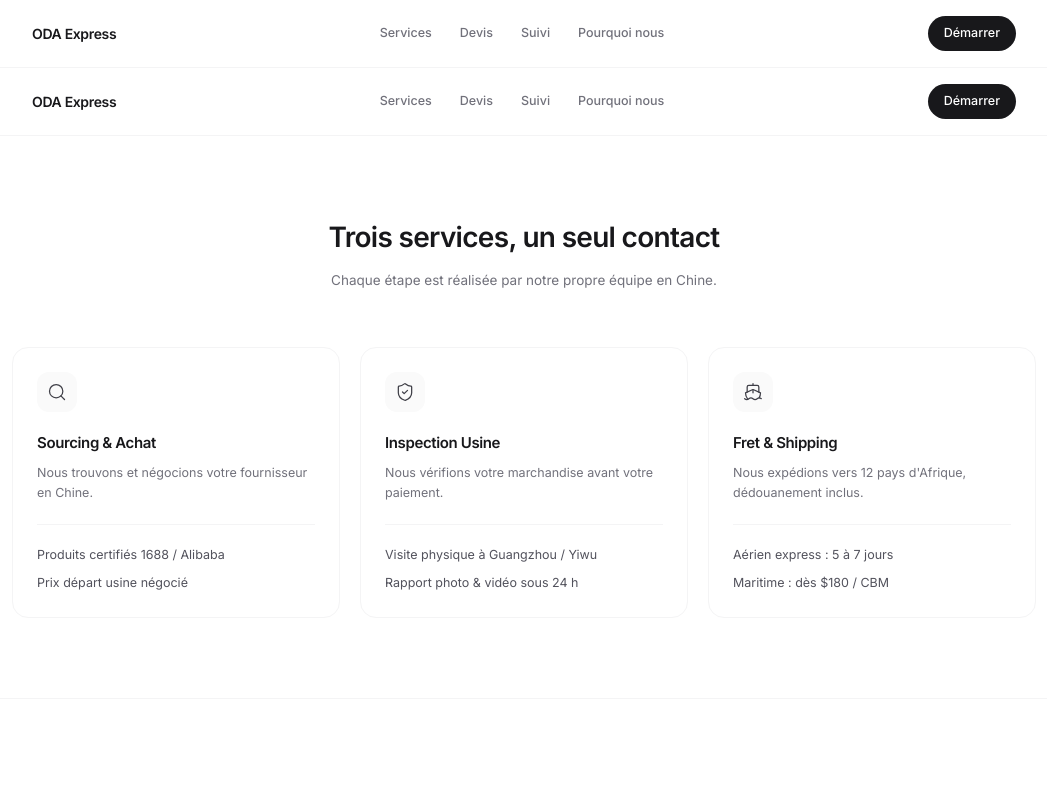
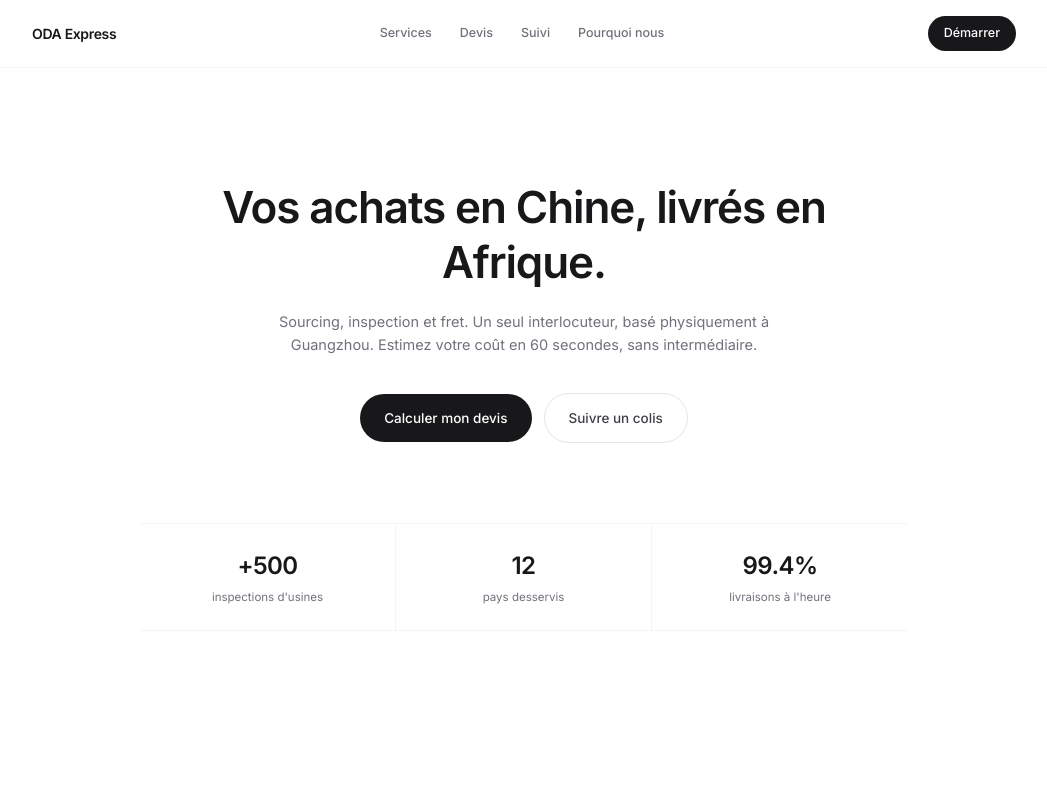
Before and after one commit to PATAWALA/ODA-EXPRESS, a Next.js app: page / in a window 1280 px wide. Shown: the top 786 px of the page, without its empty margins (116-1163 px from the left). Built offline with nearby package versions, Linux system fonts and the light colour scheme.

Commit message:
094 update

```diff
--- a/src/components/Hero.tsx
+++ b/src/components/Hero.tsx
@@ -1,39 +1,48 @@
-import { WHATSAPP } from "@/data/oda";
+export default function Hero() {
+  return (
+    <section id="top" className="px-5 py-20 sm:py-28">
+      <div className="mx-auto max-w-3xl text-center">
+        <h1 className="text-[30px] font-semibold leading-tight tracking-tight text-zinc-900 sm:text-[44px]">
+          Vos achats en Chine, livrés en Afrique.
+        </h1>
 
-const LINKS = [
-  { label: "Services", href: "#services" },
-  { label: "Devis", href: "#devis" },
-  { label: "Suivi", href: "#suivi" },
-  { label: "Pourquoi nous", href: "#confiance" },
-];
+        <p className="mx-auto mt-5 max-w-lg text-[14.5px] leading-relaxed text-zinc-500">
+          Sourcing, inspection et fret. Un seul interlocuteur, basé physiquement
+          à Guangzhou. Estimez votre coût en 60 secondes, sans intermédiaire.
+        </p>
 
-export default function Header() {
-  return (
-    <header className="sticky top-0 z-40 border-b border-zinc-100 bg-white/90 backdrop-blur">
-      <div className="mx-auto flex max-w-5xl items-center justify-between px-5 py-4">
-        <a href="#top" className="text-[14px] font-semibold tracking-tight text-zinc-900">
-          ODA Express
-        </a>
+        <div className="mt-9 flex flex-col items-center justify-center gap-3 sm:flex-row">
+          <a
+            href="#devis"
+            className="w-full rounded-full bg-zinc-900 px-6 py-3.5 text-[13.5px] font-medium text-white transition hover:bg-zinc-800 sm:w-auto"
+          >
+            Calculer mon devis
+          </a>
+          <a
+            href="#suivi"
+            className="w-full rounded-full border border-zinc-200 px-6 py-3.5 text-[13.5px] font-medium text-zinc-700 transition hover:border-zinc-300 sm:w-auto"
+          >
+            Suivre un colis
+          </a>
+        </div>
 
-        <nav className="hidden items-center gap-7 sm:flex">
-          {LINKS.map((link) => (
-            <a
-              key={link.href}
-              href={link.href}
-              className="text-[12.5px] font-medium text-zinc-500 transition hover:text-zinc-900"
-            >
-              {link.label}
-            </a>
-          ))}
-        </nav>
-
-        <a
-          href="#devis"
-          className="rounded-full bg-zinc-900 px-4 py-2 text-[12.5px] font-medium text-white transition hover:bg-zinc-800"
-        >
-          Démarrer
-        </a>
+        <div className="mt-20 grid grid-cols-3 divide-x divide-zinc-100 border-y border-zinc-100">
+          <Stat value="+500" label="inspections d'usines" />
+          <Stat value="12" label="pays desservis" />
+          <Stat value="99.4%" label="livraisons à l'heure" />
+        </div>
       </div>
-    </header>
+    </section>
   );
 }
+
+function Stat({ value, label }: { value: string; label: string }) {
+  return (
+    <div className="px-3 py-6">
+      <p className="text-[24px] font-semibold tracking-tight text-zinc-900">
+        {value}
+      </p>
+      <p className="mt-1.5 text-[11.5px] leading-snug text-zinc-500">{label}</p>
+    </div>
+  );
+}
```
